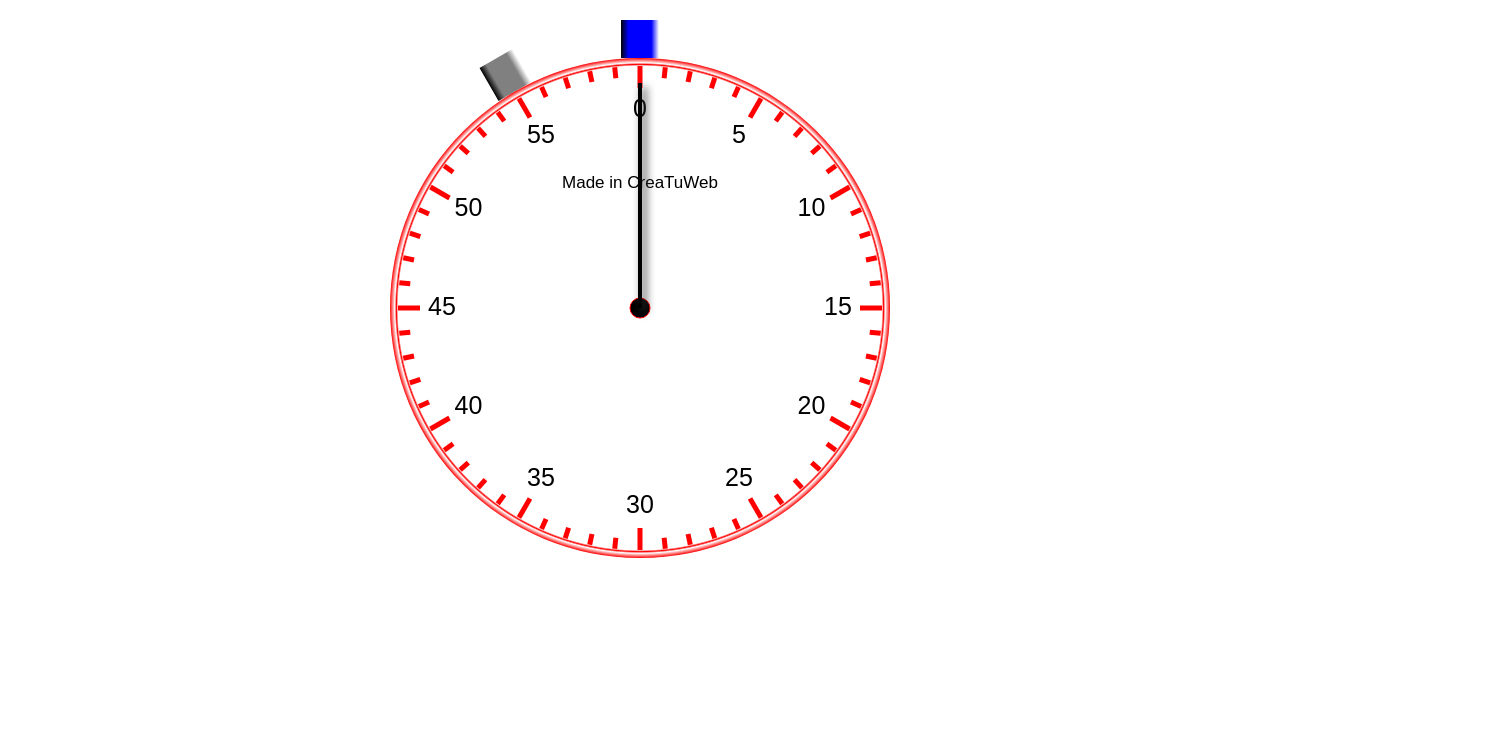
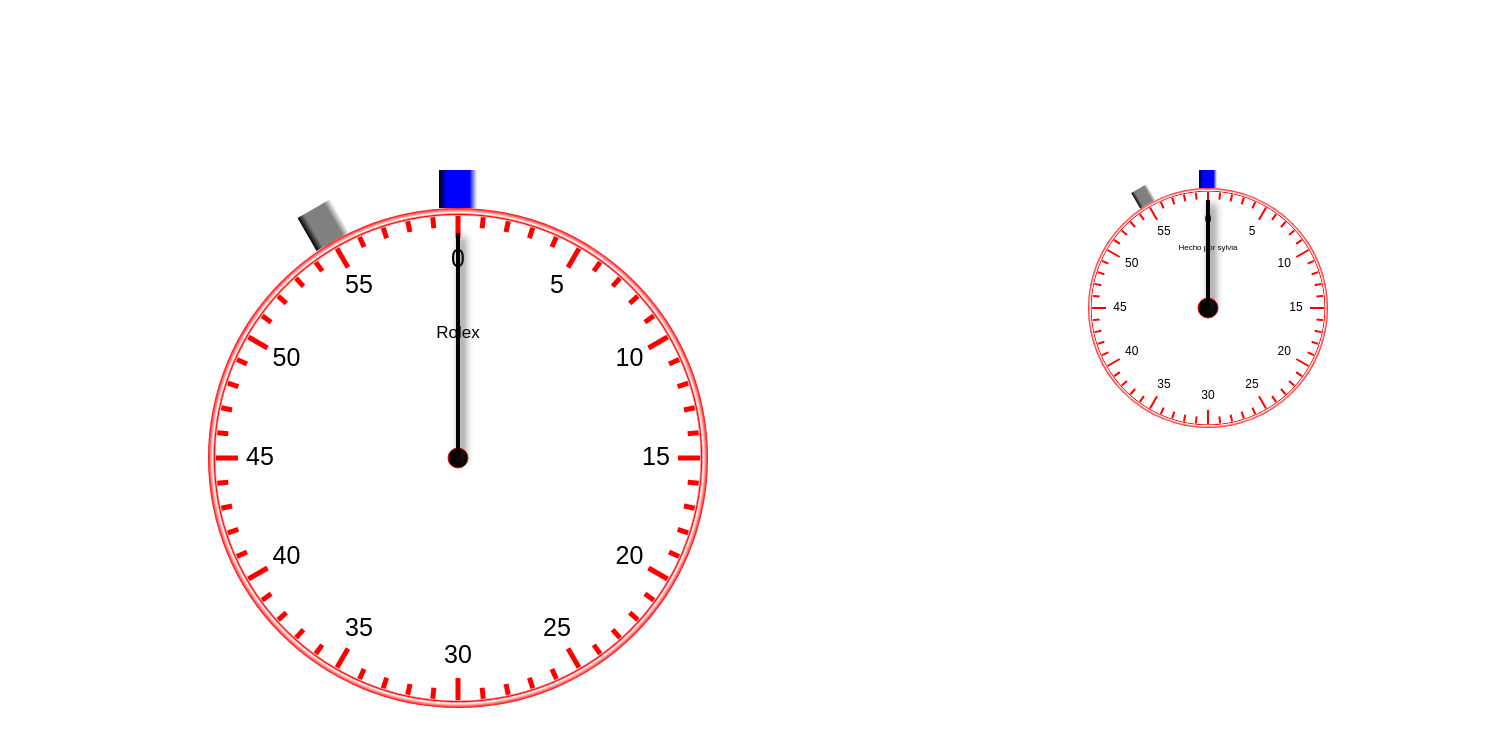
Before and after one commit to Sylviall81/crono_js, a plain HTML site: page index.html in a window 1280 px wide. Shown: the whole page, 1508 px wide, since content can reach past the window. Drawn offline with Linux system fonts and the light colour scheme.

Commit message:
finish touch slogan como parte del constructor

```diff
--- a/cronometro.js
+++ b/cronometro.js
@@ -1,7 +1,8 @@
 /*Script que crea un cronómetro analógico funcional mendiante Canvas*/
 class Cronometro{
-    constructor(id, radio){
+    constructor(id, radio, slogan){
     this.id = id;
+    this.slogan = slogan;
     let lienzo =  document.getElementById(id);
     this.posX = lienzo.offsetLeft;
     this.posY = lienzo.offsetTop;
@@ -112,6 +113,7 @@ class Cronometro{
     let oX = -ancho/2;
     let oY = -(this.radio + alto);
     this.lapiz.save();
+
     /*Relleno de botones con un gradiente para darle un cierto efecto*/
     let grad = this.lapiz.createLinearGradient(oX,oY, oX+ancho, oY);
     grad.addColorStop(0,"black");
@@ -184,7 +186,7 @@ class Cronometro{
     this.divisiones(ang, long, txt);
     }
     let size = Math.round(this.radio/15)+'px';
-    this.texto("Made in CreaTuWeb", 0, -this.radio/2, "normal "+size+" Arial");
+    this.texto(this.slogan, 0, -this.radio/2, "normal "+size+" Arial");
     //Se guarda el cronómetro (sin secundero)
     this.fondo = lapiz.getImageData(0, 0, 2*this.ancho, 2*this.alto);
     this.secundero();
@@ -262,10 +264,15 @@ class Cronometro{
     let angrads = (angulo - 90)*Math.PI/180;
     return angrads.toFixed(4);
     }
-    }
+    /*
+    Dibuja una división de tiempo
+    */}
     /*El conometro se crea con dos argumentos
     id del canvas
     tamaño: radio de la esfera
     */
-    let cronometro = new Cronometro("cronometro", 250);
+    let cronometro = new Cronometro("cronometro", 120,"Hecho por sylvia");
     cronometro.dibujar();
+
+    let bigCrono = new Cronometro('big_crono', 250, 'Rolex');
+    bigCrono.dibujar();
--- a/index.html
+++ b/index.html
@@ -4,14 +4,24 @@
 <meta charset="utf-8">
 <title>Cronómetro analógico</title>
 <style>
-#cronometro {
+#cronometro #big_crono {
 display: block;
 margin: 0 auto;
 }
 </style>
 </head>
-<body>
-<canvas id="cronometro" width="600" height="600"></canvas>
+<body style="display:flex;">
+
+
+        <div>
+        <canvas id="big_crono" width="900" height="900"></canvas>
+        </div>
+
+    <div>
+    <canvas id="cronometro" width="600" height="600"></canvas>
+    </div>
+
 <script type="text/javascript" src="./cronometro.js"></script>
+
 </body>
 </html>
```
